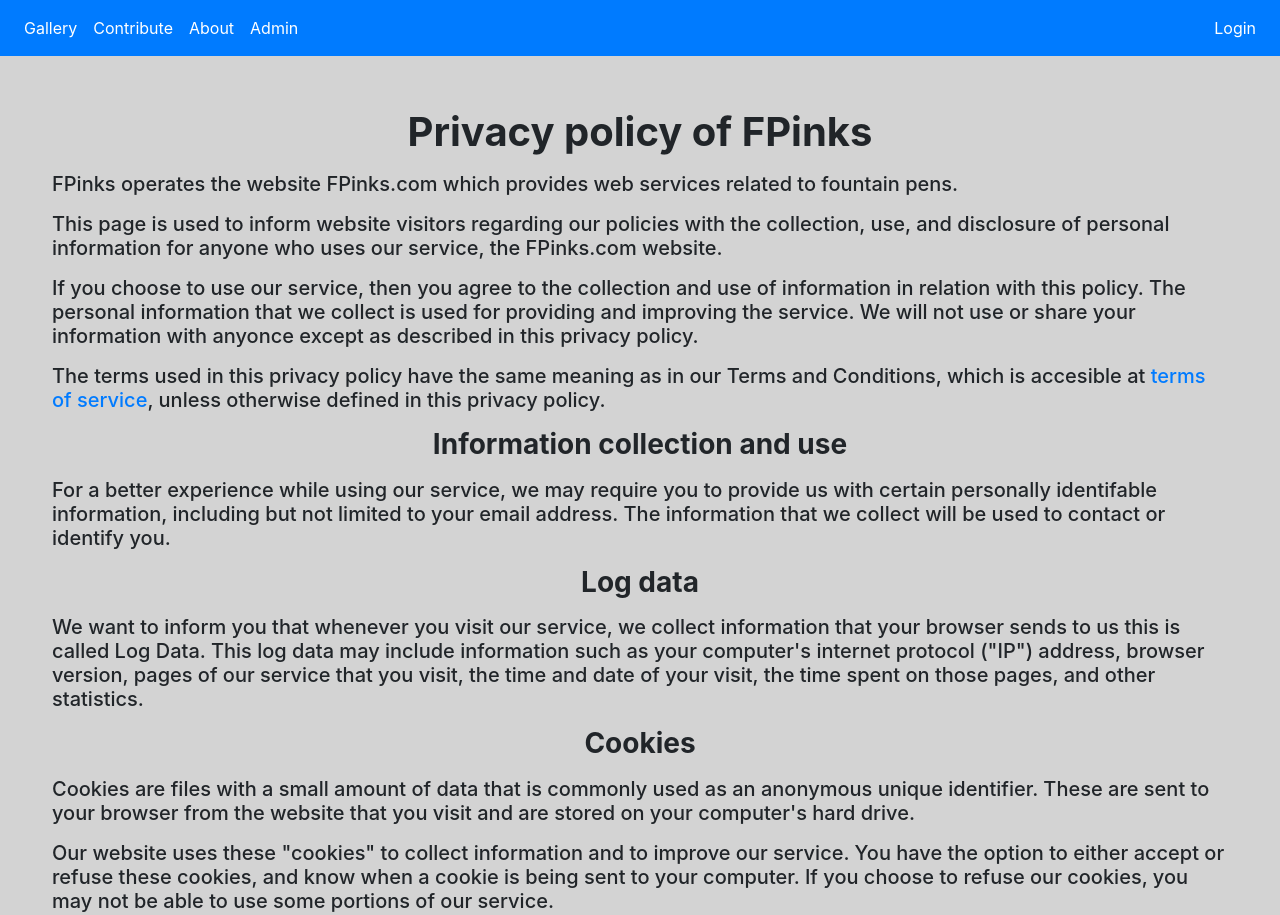
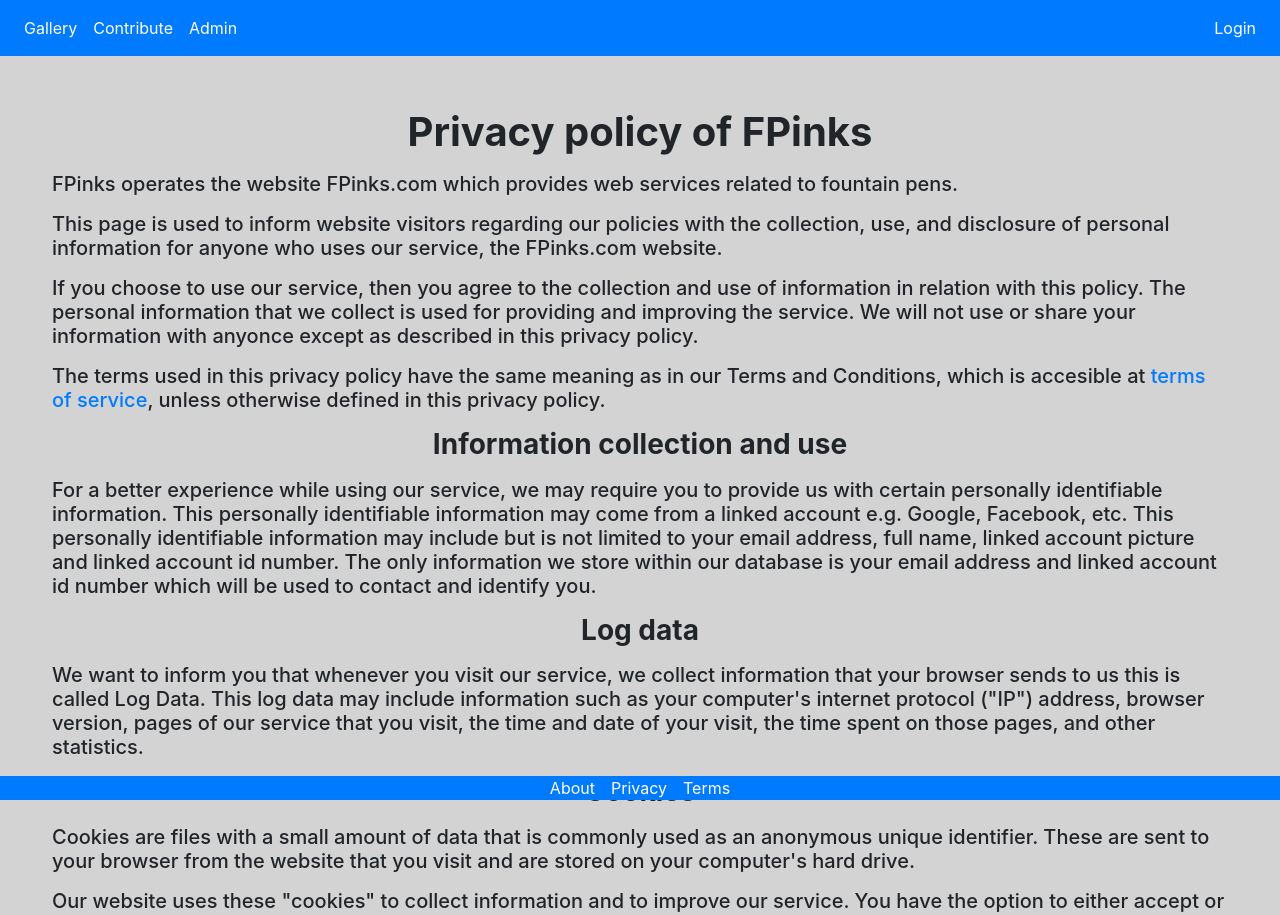
Before and after one commit to DomPSU/fpinks, a React (Create React App) app: page /privacy-policy in a window 1280 px wide. Shown: the top 915 px of the page. Built offline with nearby package versions, Linux system fonts and the light colour scheme.

Commit message:
add footer and update policy for google requirements

```diff
--- a/public/index.css
+++ b/public/index.css
@@ -2,5 +2,6 @@
   padding: 0;
   margin: 0;
   margin-top: 56px;
+  margin-bottom: 24px;
   background-color: lightgray;
 }
--- a/src/components/App.jsx
+++ b/src/components/App.jsx
@@ -1,6 +1,7 @@
 import React from 'react';
 import { BrowserRouter as Router, Switch, Route } from 'react-router-dom';
 import Header from './shared/Header';
+import Footer from './shared/Footer';
 import Gallery from './gallery/Gallery';
 import Contribute from './contribute/Contribute';
 import About from './about/About';
@@ -221,6 +222,7 @@
             <Gallery />
           </Route>
         </Switch>
+        <Footer />
       </div>
     </Router>
   );
--- a/src/components/contribute/Contribute.jsx
+++ b/src/components/contribute/Contribute.jsx
@@ -251,7 +251,7 @@
           </div>
           <button
             type="submit"
-            className="btn btn-primary"
+            className="btn btn-primary m-1"
             onClick={this.handleSubmit}
           >
             Submit
--- a/src/components/gallery/Help.jsx
+++ b/src/components/gallery/Help.jsx
@@ -59,7 +59,7 @@
         searches like &quot;Iroshizuku&quot; for better results. Capitalization
         does not matter. A more robust search will be provided in the future.
       </h3>
-      <table className="table table-primary">
+      <table className="table table-primary mb-5">
         <thead>
           <tr>
             <th scope="col">Search Criteria</th>
--- a/src/components/login/PrivacyPolicy.jsx
+++ b/src/components/login/PrivacyPolicy.jsx
@@ -34,9 +34,14 @@
         </h3>
         <h5 className="p-1">
           For a better experience while using our service, we may require you to
-          provide us with certain personally identifable information, including
-          but not limited to your email address. The information that we collect
-          will be used to contact or identify you.
+          provide us with certain personally identifiable information. This
+          personally identifiable information may come from a linked account
+          e.g. Google, Facebook, etc. This personally identifiable information
+          may include but is not limited to your email address, full name,
+          linked account picture and linked account id number. The only
+          information we store within our database is your email address and
+          linked account id number which will be used to contact and identify
+          you.
         </h5>
         <h3 className="text-center font-weight-bold p-1">Log data</h3>
         <h5 className="p-1">
--- /dev/null
+++ b/src/components/shared/Footer.jsx
@@ -0,0 +1,29 @@
+import React from 'react';
+import { Link } from 'react-router-dom';
+import './footer.css';
+
+export default function Footer() {
+  return (
+    <nav className="navbar navbar-overwrite navbar-expand navbar-light bg-primary fixed-bottom">
+      <div className="collapse navbar-collapse">
+        <ul className="navbar-nav navbar-nav-overwrite m-auto">
+          <li className="nav-item">
+            <Link className="nav-link text-white" to="/about">
+              About
+            </Link>
+          </li>
+          <li className="nav-item">
+            <Link className="nav-link text-white" to="/privacy-policy">
+              Privacy
+            </Link>
+          </li>
+          <li className="nav-item">
+            <Link className="nav-link text-white" to="/terms-of-service">
+              Terms
+            </Link>
+          </li>
+        </ul>
+      </div>
+    </nav>
+  );
+}
--- a/src/components/shared/Header.jsx
+++ b/src/components/shared/Header.jsx
@@ -14,11 +14,6 @@
           <li className="nav-item">
             <Link className="nav-link text-white" to="/contribute">
               Contribute
-            </Link>
-          </li>
-          <li className="nav-item">
-            <Link className="nav-link text-white" to="/about">
-              About
             </Link>
           </li>
           <li className="nav-item">
--- /dev/null
+++ b/src/components/shared/footer.css
@@ -0,0 +1,7 @@
+.navbar-nav-overwrite > li > a {
+  padding-top: 4px !important;
+  padding-bottom: 4px !important;
+}
+.navbar-overwrite {
+  max-height: 24px !important;
+}
```
